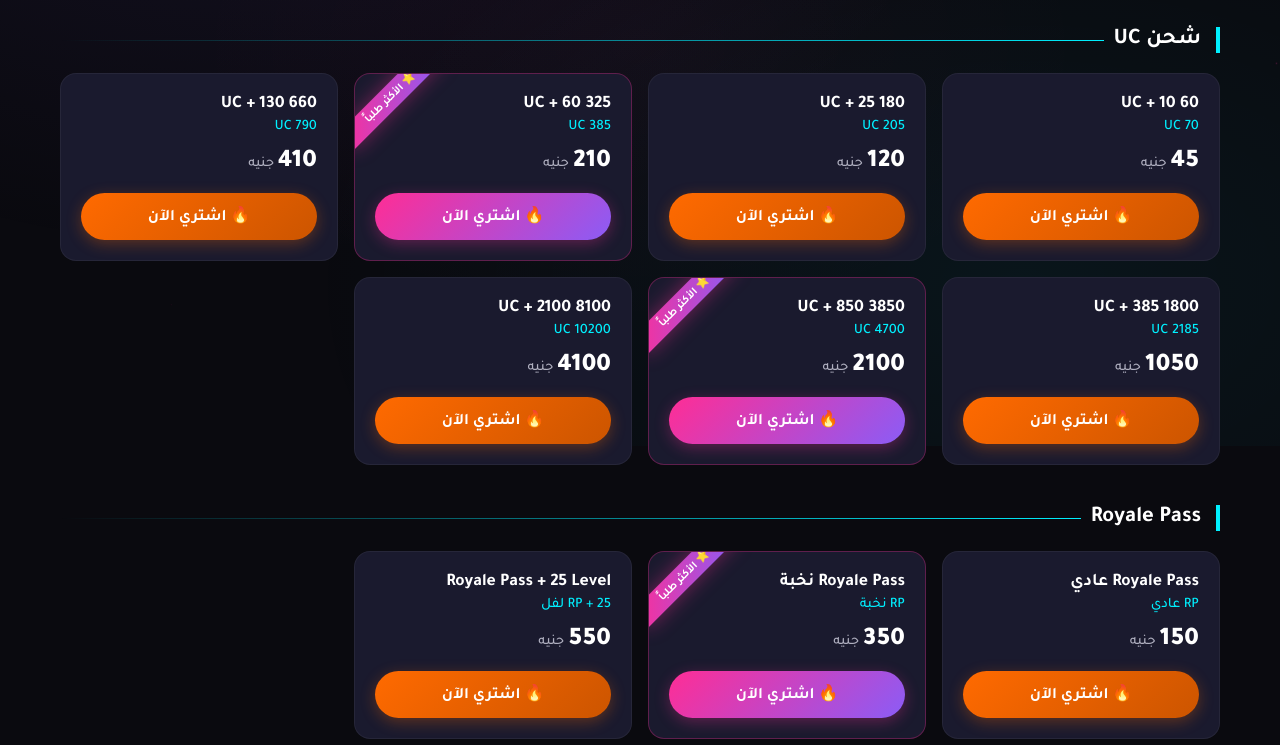
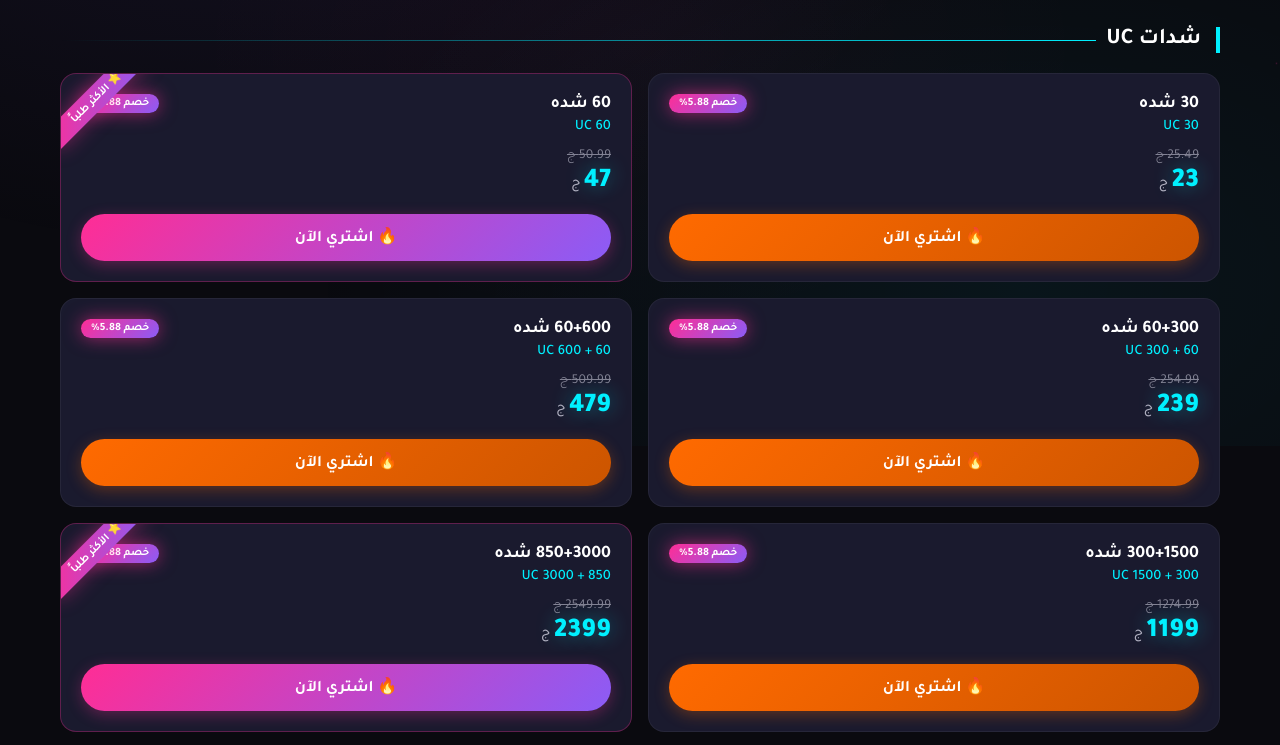
Before and after one commit to kokonazzeh-debug/dark-store, a plain HTML site: page index.html in a window 1280 px wide. Shown: the part 354-1099 px from the top of the page. Drawn offline with Linux system fonts and the light colour scheme.

Commit message:
Add files via upload

```diff
--- a/css/style.css
+++ b/css/style.css
@@ -244,10 +244,10 @@
   background: linear-gradient(to left, var(--accent-cyan), transparent);
 }
 
-/* Products Grid */
+/* Products Grid — 2 cards side by side, stacked below */
 .products-grid {
   display: grid;
-  grid-template-columns: repeat(auto-fill, minmax(260px, 1fr));
+  grid-template-columns: repeat(2, 1fr);
   gap: 16px;
 }
 
@@ -280,7 +280,7 @@
   transform: translateY(-5px);
   background: var(--bg-card-hover);
   border-color: rgba(0, 240, 255, 0.2);
-  box-shadow: 0 10px 40px rgba(0, 0, 0, 0.4);
+  box-shadow: 0 10px 40px rgba(0, 0, 0, 0.4), 0 0 25px rgba(0, 240, 255, 0.08);
 }
 
 .product-card:hover::before {
@@ -305,10 +305,34 @@
   box-shadow: 0 0 20px rgba(255, 45, 149, 0.4);
 }
 
+.product-top {
+  display: flex;
+  align-items: flex-start;
+  justify-content: space-between;
+  gap: 10px;
+  margin-bottom: 4px;
+}
+
 .product-name {
   font-size: 1.1rem;
   font-weight: 700;
-  margin-bottom: 4px;
+}
+
+.discount-badge {
+  flex-shrink: 0;
+  padding: 3px 10px;
+  border-radius: 50px;
+  font-size: 0.7rem;
+  font-weight: 700;
+  color: #fff;
+  background: linear-gradient(135deg, var(--accent-pink), var(--accent-purple));
+  box-shadow: 0 0 12px rgba(255, 45, 149, 0.4);
+  animation: badgePulse 2s ease-in-out infinite;
+}
+
+@keyframes badgePulse {
+  0%, 100% { box-shadow: 0 0 8px rgba(255, 45, 149, 0.3); }
+  50% { box-shadow: 0 0 18px rgba(255, 45, 149, 0.6); }
 }
 
 .product-amount {
@@ -319,18 +343,35 @@
 }
 
 .product-price {
-  font-size: 1.6rem;
+  margin-bottom: 15px;
+  display: flex;
+  flex-direction: column;
+  align-items: flex-start;
+  gap: 2px;
+}
+
+.old-price {
+  color: var(--text-secondary);
+  font-size: 0.85rem;
+  text-decoration: line-through;
+  opacity: 0.7;
+}
+
+.final-price {
+  font-size: 1.7rem;
   font-weight: 900;
-  margin-bottom: 15px;
   display: flex;
   align-items: baseline;
   gap: 4px;
+  color: var(--accent-cyan);
+  text-shadow: 0 0 20px rgba(0, 240, 255, 0.4);
 }
 
-.product-price .currency {
+.final-price .currency {
   font-size: 0.9rem;
   color: var(--text-secondary);
   font-weight: 500;
+  text-shadow: none;
 }
 
 /* Glowing Buy Button */
@@ -479,7 +520,3 @@
   .products-grid { grid-template-columns: 1fr; }
   .game-title { font-size: 1.5rem; }
 }
-
-@media (min-width: 769px) and (max-width: 1024px) {
-  .products-grid { grid-template-columns: repeat(2, 1fr); }
-}
--- a/data/products.json
+++ b/data/products.json
@@ -1,8 +1,9 @@
 {
   "storeName": "𝑫𝑨𝑹𝑲 𝑺𝑻Ø𝑹𝑬",
-  "currency": "جنيه",
+  "currency": "ج",
   "contact": {
-    "whatsapp": "201503355489"
+    "games": "201204733638",
+    "services": "201038360794"
   },
   "games": [
     {
@@ -12,63 +13,38 @@
       "color": "#ff6a00",
       "categories": [
         {
-          "name": "شحن UC",
+          "name": "شدات UC",
           "products": [
-            { "name": "60 UC + 10", "amount": "70 UC", "price": 45, "popular": false },
-            { "name": "180 UC + 25", "amount": "205 UC", "price": 120, "popular": false },
-            { "name": "325 UC + 60", "amount": "385 UC", "price": 210, "popular": true },
-            { "name": "660 UC + 130", "amount": "790 UC", "price": 410, "popular": false },
-            { "name": "1800 UC + 385", "amount": "2185 UC", "price": 1050, "popular": false },
-            { "name": "3850 UC + 850", "amount": "4700 UC", "price": 2100, "popular": true },
-            { "name": "8100 UC + 2100", "amount": "10200 UC", "price": 4100, "popular": false }
+            { "name": "30 شده", "amount": "30 UC", "price": 23, "originalPrice": 25.49, "discount": "5.88%" },
+            { "name": "60 شده", "amount": "60 UC", "price": 47, "originalPrice": 50.99, "discount": "5.88%", "popular": true },
+            { "name": "60+300 شده", "amount": "60 + 300 UC", "price": 239, "originalPrice": 254.99, "discount": "5.88%" },
+            { "name": "60+600 شده", "amount": "60 + 600 UC", "price": 479, "originalPrice": 509.99, "discount": "5.88%" },
+            { "name": "300+1500 شده", "amount": "300 + 1500 UC", "price": 1199, "originalPrice": 1274.99, "discount": "5.88%" },
+            { "name": "850+3000 شده", "amount": "850 + 3000 UC", "price": 2399, "originalPrice": 2549.99, "discount": "5.88%", "popular": true },
+            { "name": "2100+6000 شده", "amount": "2100 + 6000 UC", "price": 4799, "originalPrice": 5099.99, "discount": "5.88%" },
+            { "name": "4200+12000 شده", "amount": "4200 + 12000 UC", "price": 9599, "originalPrice": 10199.99, "discount": "5.88%" },
+            { "name": "6300+18000 شده", "amount": "6300 + 18000 UC", "price": 14399, "originalPrice": 15299.99, "discount": "5.88%" },
+            { "name": "8400+24000 شده", "amount": "8400 + 24000 UC", "price": 19199, "originalPrice": 20399.99, "discount": "5.88%" },
+            { "name": "10500+30000 شده", "amount": "10500 + 30000 UC", "price": 23999, "originalPrice": 25499.99, "discount": "5.88%" },
+            { "name": "12600+36000 شده", "amount": "12600 + 36000 UC", "price": 28799, "originalPrice": 30599.99, "discount": "5.88%" },
+            { "name": "21000+60000 شده", "amount": "21000 + 60000 UC", "price": 47999, "originalPrice": 50999.99, "discount": "5.88%", "popular": true }
           ]
         },
         {
           "name": "Royale Pass",
           "products": [
-            { "name": "Royale Pass عادي", "amount": "RP عادي", "price": 150, "popular": false },
+            { "name": "Royale Pass عادي", "amount": "RP عادي", "price": 150 },
             { "name": "Royale Pass نخبة", "amount": "RP نخبة", "price": 350, "popular": true },
-            { "name": "Royale Pass + 25 Level", "amount": "RP + 25 لفل", "price": 550, "popular": false }
+            { "name": "Royale Pass + 25 Level", "amount": "RP + 25 لفل", "price": 550 }
           ]
         },
         {
           "name": "عروض خاصة",
           "products": [
-            { "name": "باقة الـ Weekly", "amount": "60 UC يومياً", "price": 65, "popular": false },
+            { "name": "باقة الـ Weekly", "amount": "60 UC يومياً", "price": 65 },
             { "name": "باقة الـ Monthly", "amount": "شحن يومي", "price": 250, "popular": true },
-            { "name": "باقة الـ RP + UC", "amount": "RP + 200 UC", "price": 400, "popular": false },
-            { "name": "كود 24 ساعة", "amount": "شحن سريع", "price": 500, "popular": false }
-          ]
-        }
-      ]
-    },
-    {
-      "id": "fifa",
-      "name": "FIFA Mobile / FC",
-      "icon": "⚽",
-      "color": "#00ff88",
-      "categories": [
-        {
-          "name": "FIFA Points",
-          "products": [
-            { "name": "105 Points", "amount": "105 Points", "price": 15, "popular": false },
-            { "name": "520 Points", "amount": "520 Points", "price": 65, "popular": false },
-            { "name": "1050 Points", "amount": "1050 Points", "price": 120, "popular": true },
-            { "name": "2150 Points", "amount": "2150 Points", "price": 240, "popular": false },
-            { "name": "4350 Points", "amount": "4350 Points", "price": 470, "popular": false },
-            { "name": "8250 Points", "amount": "8250 Points", "price": 850, "popular": true },
-            { "name": "17000 Points", "amount": "17000 Points", "price": 1700, "popular": false }
-          ]
-        },
-        {
-          "name": "عملات (Coins)",
-          "products": [
-            { "name": "1 مليون Coin", "amount": "1M Coins", "price": 80, "popular": false },
-            { "name": "5 مليون Coin", "amount": "5M Coins", "price": 350, "popular": true },
-            { "name": "10 مليون Coin", "amount": "10M Coins", "price": 600, "popular": false },
-            { "name": "25 مليون Coin", "amount": "25M Coins", "price": 1350, "popular": false },
-            { "name": "50 مليون Coin", "amount": "50M Coins", "price": 2400, "popular": true },
-            { "name": "100 مليون Coin", "amount": "100M Coins", "price": 4200, "popular": false }
+            { "name": "باقة الـ RP + UC", "amount": "RP + 200 UC", "price": 400 },
+            { "name": "كود 24 ساعة", "amount": "شحن سريع", "price": 500 }
           ]
         }
       ]
@@ -82,39 +58,20 @@
         {
           "name": "شحن Diamonds",
           "products": [
-            { "name": "100 Diamonds", "amount": "100 💎", "price": 12, "popular": false },
-            { "name": "310 Diamonds", "amount": "310 💎", "price": 35, "popular": false },
+            { "name": "100 Diamonds", "amount": "100 💎", "price": 12 },
+            { "name": "310 Diamonds", "amount": "310 💎", "price": 35 },
             { "name": "520 Diamonds", "amount": "520 💎", "price": 55, "popular": true },
-            { "name": "1060 Diamonds", "amount": "1060 💎", "price": 110, "popular": false },
-            { "name": "2180 Diamonds", "amount": "2180 💎", "price": 210, "popular": false },
+            { "name": "1060 Diamonds", "amount": "1060 💎", "price": 110 },
+            { "name": "2180 Diamonds", "amount": "2180 💎", "price": 210 },
             { "name": "5600 Diamonds", "amount": "5600 💎", "price": 520, "popular": true },
-            { "name": "11500 Diamonds", "amount": "11500 💎", "price": 1000, "popular": false }
+            { "name": "11500 Diamonds", "amount": "11500 💎", "price": 1000 }
           ]
         },
         {
           "name": "Membership",
           "products": [
-            { "name": "Weekly Membership", "amount": "أسبوعي", "price": 45, "popular": false },
+            { "name": "Weekly Membership", "amount": "أسبوعي", "price": 45 },
             { "name": "Monthly Membership", "amount": "شهري", "price": 120, "popular": true }
-          ]
-        }
-      ]
-    },
-    {
-      "id": "codm",
-      "name": "Call of Duty Mobile",
-      "icon": "⚔️",
-      "color": "#ffaa00",
-      "categories": [
-        {
-          "name": "شحن CP",
-          "products": [
-            { "name": "80 CP", "amount": "80 CP", "price": 12, "popular": false },
-            { "name": "420 CP", "amount": "420 CP", "price": 55, "popular": false },
-            { "name": "880 CP", "amount": "880 CP", "price": 110, "popular": true },
-            { "name": "2400 CP", "amount": "2400 CP", "price": 280, "popular": false },
-            { "name": "5000 CP", "amount": "5000 CP", "price": 550, "popular": true },
-            { "name": "10800 CP", "amount": "10800 CP", "price": 1100, "popular": false }
           ]
         }
       ]
@@ -125,35 +82,36 @@
     "name": "خدمات برمجية",
     "icon": "💻",
     "color": "#8b5cf6",
+    "whatsapp": "201038360794",
     "desc": "خدمات برمجية احترافية بأسعار رمزية - اسكربتات، بوتات، مواقع، أدوات",
     "categories": [
       {
         "name": "اسكربتات وبوتات",
         "products": [
-          { "name": "سكربت بوت واتساب", "amount": "بوت واتساب كامل", "price": 0, "popular": true },
-          { "name": "سكربت بوت تليجرام", "amount": "بوت تليجرام كامل", "price": 0, "popular": true },
-          { "name": "سكربت بوت ديسكورد", "amount": "بوت ديسكورد", "price": 0, "popular": false },
-          { "name": "سكربت ترند الحب", "amount": "HTML ترند الحب", "price": 0, "popular": true },
-          { "name": "سكربت ترند عيد ميلاد", "amount": "HTML عيد ميلاد", "price": 0, "popular": false },
-          { "name": "سكربت ترند رومانسي", "amount": "HTML رومانسي", "price": 0, "popular": false },
-          { "name": "أداة برمجية جاهزة", "amount": "أداة حسب الطلب", "price": 0, "popular": false }
+          { "name": "سكربت بوت واتساب", "amount": "بوت واتساب كامل", "price": 100, "popular": true },
+          { "name": "سكربت بوت تليجرام", "amount": "بوت تليجرام كامل", "price": 100, "popular": true },
+          { "name": "سكربت بوت ديسكورد", "amount": "بوت ديسكورد", "price": 120 },
+          { "name": "سكربت ترند الحب", "amount": "HTML ترند الحب", "price": 50, "popular": true },
+          { "name": "سكربت ترند عيد ميلاد", "amount": "HTML عيد ميلاد", "price": 50 },
+          { "name": "سكربت ترند رومانسي", "amount": "HTML رومانسي", "price": 60 },
+          { "name": "أداة برمجية جاهزة", "amount": "أداة حسب الطلب", "price": 80 }
         ]
       },
       {
         "name": "مواقع وتطبيقات",
         "products": [
-          { "name": "صفحة هبوط (Landing Page)", "amount": "صفحة واحدة", "price": 0, "popular": false },
-          { "name": "موقع متعدد الصفحات", "amount": "موقع كامل", "price": 0, "popular": true },
-          { "name": "متجر إلكتروني بسيط", "amount": "متجر كامل", "price": 0, "popular": false },
-          { "name": "لوحة تحكم (Dashboard)", "amount": "Dashboard", "price": 0, "popular": false }
+          { "name": "صفحة هبوط (Landing Page)", "amount": "صفحة واحدة", "price": 200 },
+          { "name": "موقع متعدد الصفحات", "amount": "موقع كامل", "price": 500, "popular": true },
+          { "name": "متجر إلكتروني بسيط", "amount": "متجر كامل", "price": 800 },
+          { "name": "لوحة تحكم (Dashboard)", "amount": "Dashboard", "price": 600 }
         ]
       },
       {
         "name": "حسب الطلب",
         "products": [
           { "name": "أي خدمة برمجية", "amount": "حسب الطلب", "price": 0, "popular": true },
-          { "name": "تعديل على سكربت", "amount": "تعديل مخصص", "price": 0, "popular": false },
-          { "name": "استشارة برمجية", "amount": "جلسة استشارية", "price": 0, "popular": false }
+          { "name": "تعديل على سكربت", "amount": "تعديل مخصص", "price": 0 },
+          { "name": "استشارة برمجية", "amount": "جلسة استشارية", "price": 0 }
         ]
       }
     ]
--- a/js/script.js
+++ b/js/script.js
@@ -17,6 +17,14 @@
   }
 }
 
+function fmt(n) {
+  return (+n % 1 === 0) ? String(+n) : (+n).toFixed(2);
+}
+
+function getPhone(itemId) {
+  return productsData.contact.games;
+}
+
 function renderGameTabs() {
   const allItems = [...productsData.games, productsData.services];
   const container = document.getElementById('game-tabs');
@@ -30,7 +38,10 @@
 function renderAllSections() {
   const allItems = [...productsData.games, productsData.services];
   const container = document.getElementById('main-content');
-  container.innerHTML = allItems.map((item, i) => `
+  container.innerHTML = allItems.map((item, i) => {
+    const isService = item.id === 'services';
+    const phone = isService ? (item.whatsapp || productsData.contact.services) : getPhone(item.id);
+    return `
     <section class="game-section ${i === 0 ? 'active' : ''}" data-game="${item.id}">
       <div class="game-header">
         <h2 class="game-title" style="color:${item.color}">${item.icon} ${item.name}</h2>
@@ -47,14 +58,23 @@
               const isPopular = p.popular;
               const btnClass = getBtnClass(item.id, isPopular);
               const popClass = isPopular ? 'popular' : '';
-              const priceText = p.price === 0 ? 'حسب الاتفاق' : `${p.price} <span class="currency">${productsData.currency}</span>`;
-              const btnText = item.id === 'services' ? '💬 تواصل للطلب' : '🔥 اشتري الآن';
+              const hasDiscount = p.originalPrice && p.discount;
+              const priceText = p.price === 0 ? 'حسب الاتفاق' : `${fmt(p.price)} <span class="currency">${productsData.currency}</span>`;
+              const oldPriceText = hasDiscount ? `<span class="old-price">${fmt(p.originalPrice)} ${productsData.currency}</span>` : '';
+              const discountBadge = hasDiscount ? `<span class="discount-badge">خصم ${p.discount}</span>` : '';
+              const btnText = isService ? '💬 تواصل للطلب' : '🔥 اشتري الآن';
               return `
                 <div class="product-card ${popClass}">
-                  <div class="product-name">${p.name}</div>
+                  <div class="product-top">
+                    <div class="product-name">${p.name}</div>
+                    ${discountBadge}
+                  </div>
                   <div class="product-amount">${p.amount}</div>
-                  <div class="product-price">${priceText}</div>
-                  <button class="buy-btn ${btnClass}" onclick="buyProduct('${p.name}', ${p.price})">
+                  <div class="product-price">
+                    ${oldPriceText}
+                    <span class="final-price">${priceText}</span>
+                  </div>
+                  <button class="buy-btn ${btnClass}" onclick="buyProduct('${p.name}', ${p.price}, '${phone}')">
                     ${btnText}
                   </button>
                 </div>
@@ -64,12 +84,12 @@
         </div>
       `).join('')}
     </section>
-  `).join('');
+  `}).join('');
 }
 
 function getBtnClass(gameId, isPopular) {
   if (isPopular) return 'glow-pink';
-  const map = { pubg: 'glow-orange', fifa: 'glow-green', freefire: 'glow-red', codm: 'glow-gold', services: 'glow-purple' };
+  const map = { pubg: 'glow-orange', freefire: 'glow-red', services: 'glow-purple' };
   return map[gameId] || '';
 }
 
@@ -85,10 +105,10 @@
   });
 }
 
-function buyProduct(name, price) {
-  const priceText = price === 0 ? 'حسب الاتفاق' : `${price} ${productsData.currency}`;
-  const msg = `مرحباً، أريد: ${name} (${priceText})`;
-  const url = `https://wa.me/${productsData.contact.whatsapp}?text=${encodeURIComponent(msg)}`;
+function buyProduct(name, price, phone) {
+  const priceText = price === 0 ? 'حسب الاتفاق' : `${fmt(price)} ${productsData.currency}`;
+  const msg = `مرحباً، أريد شراء: ${name} (${priceText})`;
+  const url = `https://wa.me/${phone}?text=${encodeURIComponent(msg)}`;
   window.open(url, '_blank');
 }
 
@@ -114,7 +134,7 @@
   const social = document.getElementById('social-links');
   if (social) {
     social.innerHTML = `
-      <a href="https://wa.me/${productsData.contact.whatsapp}" target="_blank" class="social-btn" title="واتساب">💬</a>
+      <a href="https://wa.me/${productsData.contact.games}" target="_blank" class="social-btn" title="واتساب">💬</a>
     `;
   }
   const yearEl = document.getElementById('copyright-year');
```
Also changed, not shown: index.html (+1 -1 lines).
